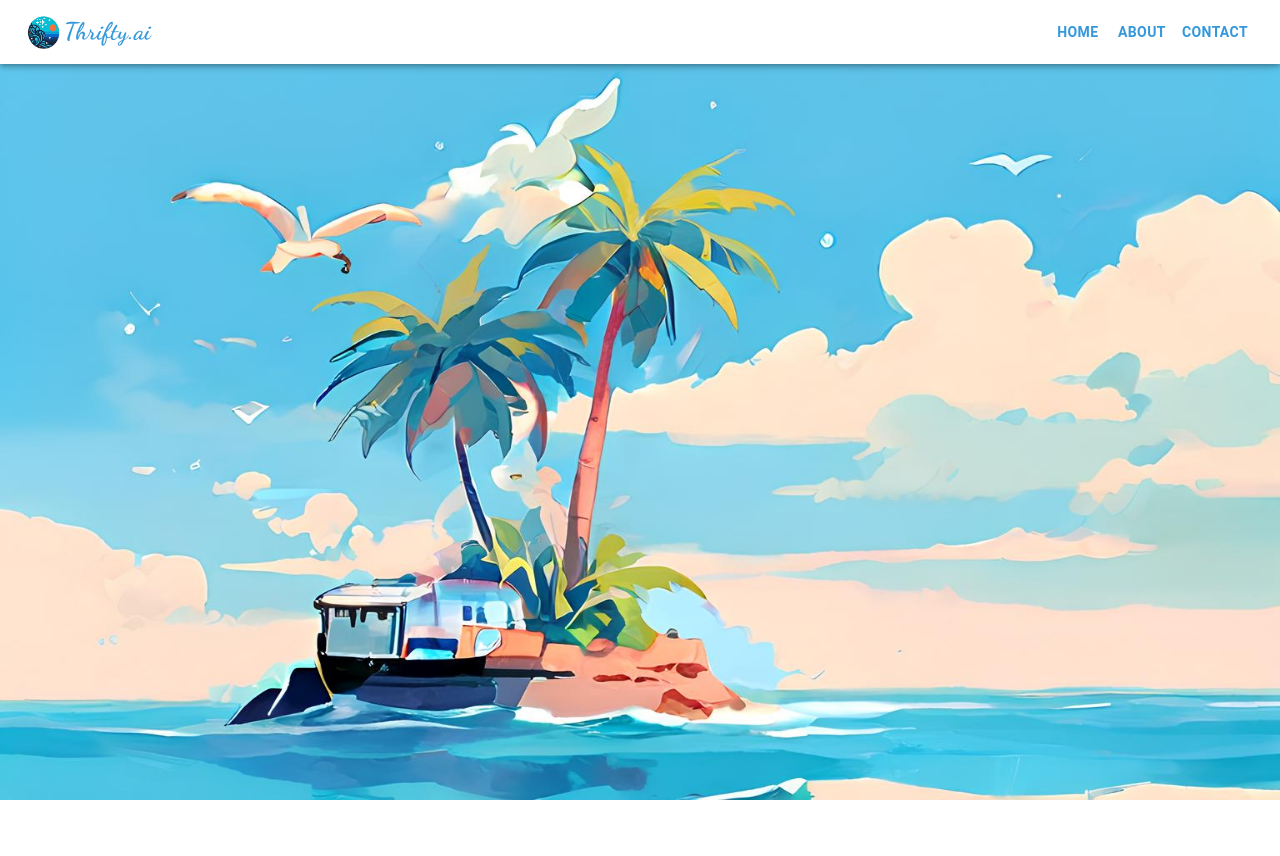
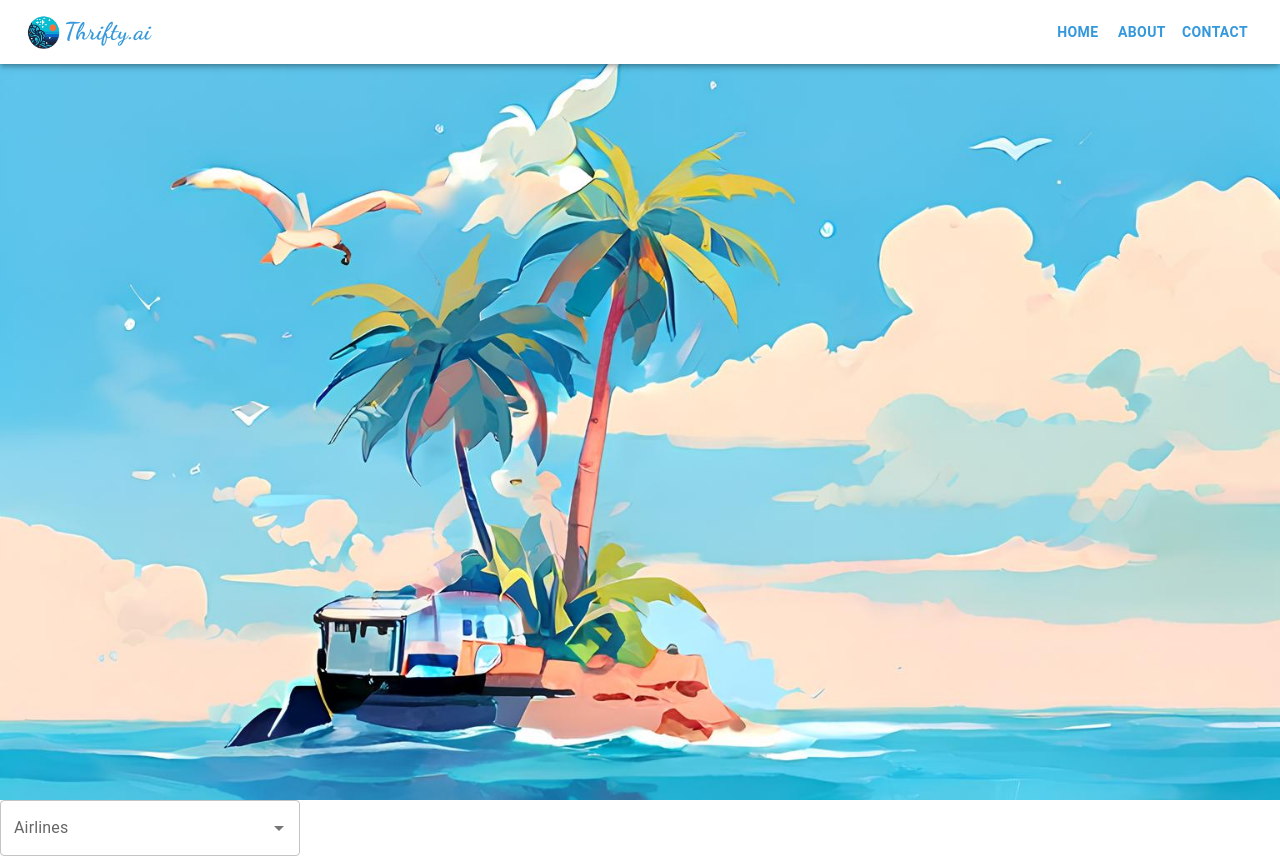
Before and after one commit to suyog200/Thrifty, a React (Vite) app in the folder Thrifty-app/: page / in a window 1280 px wide. Before the commit the page ends 807 px from the top, so only its background shows below. Built offline with nearby package versions, Linux system fonts and the light colour scheme.

Commit message:
added inputBox & inputFOrm comp

```diff
--- a/Thrifty-app/src/App.css
+++ b/Thrifty-app/src/App.css
@@ -8,10 +8,14 @@
   /* hello */
   /* hello */
 }
+.bg-image {
+  width: 100%;
+  height: 100vh;
+}
 .bg-image img {
   /* background-repeat: no-repeat; */
-  height: 100vh;
-  width: 100vw;
-  background-size: cover;
+  height: 100%;
+  width: 100%;
+  object-fit: cover;
 }
 /* updated */
--- a/Thrifty-app/src/components/InputBox.jsx
+++ b/Thrifty-app/src/components/InputBox.jsx
@@ -1,55 +1,14 @@
-import styled from 'styled-components'
-import { Button } from '@mui/material'
+import TextField from '@mui/material/TextField';
+import Autocomplete from '@mui/material/Autocomplete';
 
-const InputBoxx = styled.div`
-    height: 80px;
-    width: 100%;
-    background-color: #f8f8f8;
-    border-radius: 40px;
-    display: flex;
-    border : 1px solid #f0f0f0;
-    overflow: hidden;
-    .inputWrapper {
-        flex: 1;
-        display: flex;
-        justify-content: center;
-        align-items: center;
-        input {
-            width: 100%;
-            height: 100%;
-            border: none;
-            padding: 0 20px;
-            font-size: 16px;
-            color: #333;
-            background-color: transparent;
-            border-right : 1px solid #f0f0f0;
-            &::placeholder {
-                color: #999;
-            }
-            &:focus {
-                outline: none;
-            }
-        }
-    }
-`
-
-const InputBox = () => {
-  return (
-    <InputBoxx>
-        <div className='inputWrapper' >
-            <input type="text" placeholder="Source City" />
-        </div>
-        <div className='inputWrapper'>
-            <input type="text" placeholder="Destination City" />
-        </div>
-        <div className='inputWrapper'>
-            <input type="text" placeholder="Arrival Date / Departure Date" />
-        </div>
-        <div className='inputWrapper'>
-            <Button variant="contained" color="primary" sx={{width : "100%", height : "100%"}} >Search Flight</Button>
-        </div>
-    </InputBoxx>
-  )
+export default function InputBox({id, label, Data}) {
+    return (
+        <Autocomplete
+        disablePortal
+        id={id}
+        options={Data} //provide optiobs
+        sx={{ width: 300 }}
+        renderInput={(params) => <TextField {...params} label={label}/>}
+      />
+    );
 }
-
-export default InputBox
--- /dev/null
+++ b/Thrifty-app/src/components/InputForm.jsx
@@ -0,0 +1,10 @@
+import InputBox from "./InputBox";
+import { airlines } from "../data/constants";
+
+export default function InputForm() {
+    return (
+        <div>
+            <InputBox id="airlines" label="Airlines" Data={airlines}/>
+        </div>
+    );
+}
--- a/Thrifty-app/src/pages/Home.jsx
+++ b/Thrifty-app/src/pages/Home.jsx
@@ -1,6 +1,6 @@
-// import React from "react";
 import Navbar from "../components/Navbar";
 import Image from "../assets/images/Img1.jpg";
+import InputForm from "../components/InputForm";
 
 const Home = () => {
   return (
@@ -9,6 +9,7 @@ const Home = () => {
       <div className="bg-image">
         <img src={Image} alt="Image" />
       </div>
+      <InputForm />
     </div>
   );
 };
```
Also changed, not shown: 1 other file (tests, documents, lock files or other folders).
